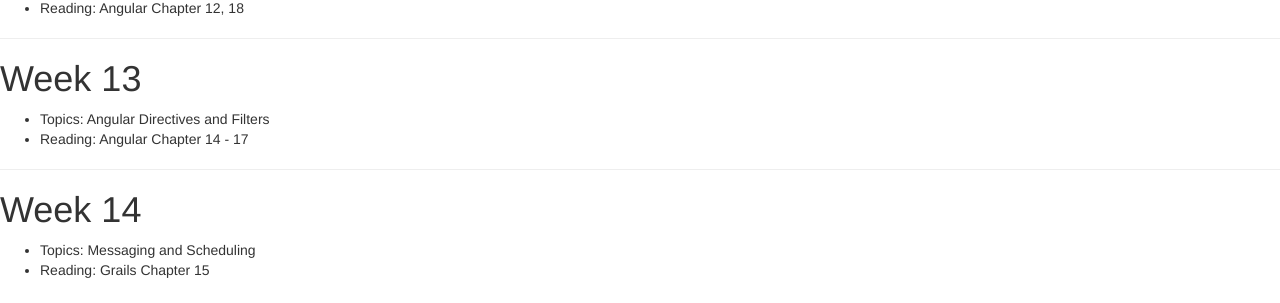
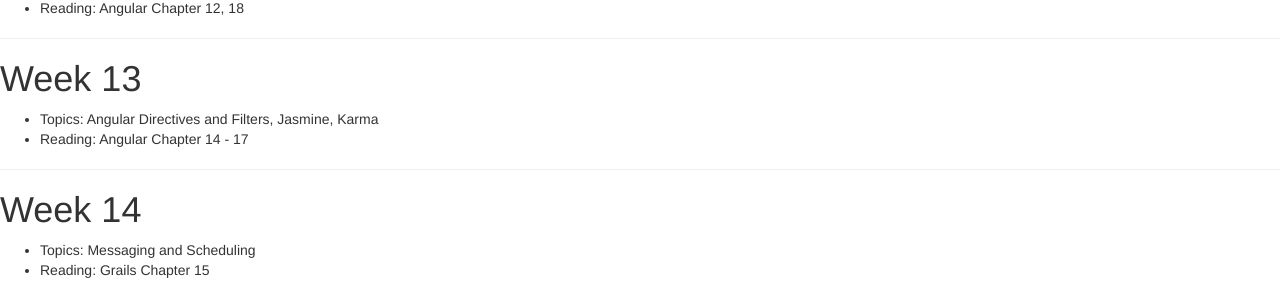
Before and after one commit to mikecalvo/mikecalvo.github.io, a Jekyll site: the page built from msse/topics/index.md, in a window 1280 px wide. Shown: the part 1747-2050 px from the top of the page. Built offline with Jekyll 4.4.1, drawn with Linux system fonts in a browser that asks for light colours.

Commit message:
beefed up karma talk

```diff
--- a/msse/topics/index.md
+++ b/msse/topics/index.md
@@ -91,7 +91,7 @@
 
 # Week 13
 
-- Topics: Angular Directives and Filters
+- Topics: Angular Directives and Filters, Jasmine, Karma
 - Reading: Angular Chapter 14 - 17
 
 ---
```
